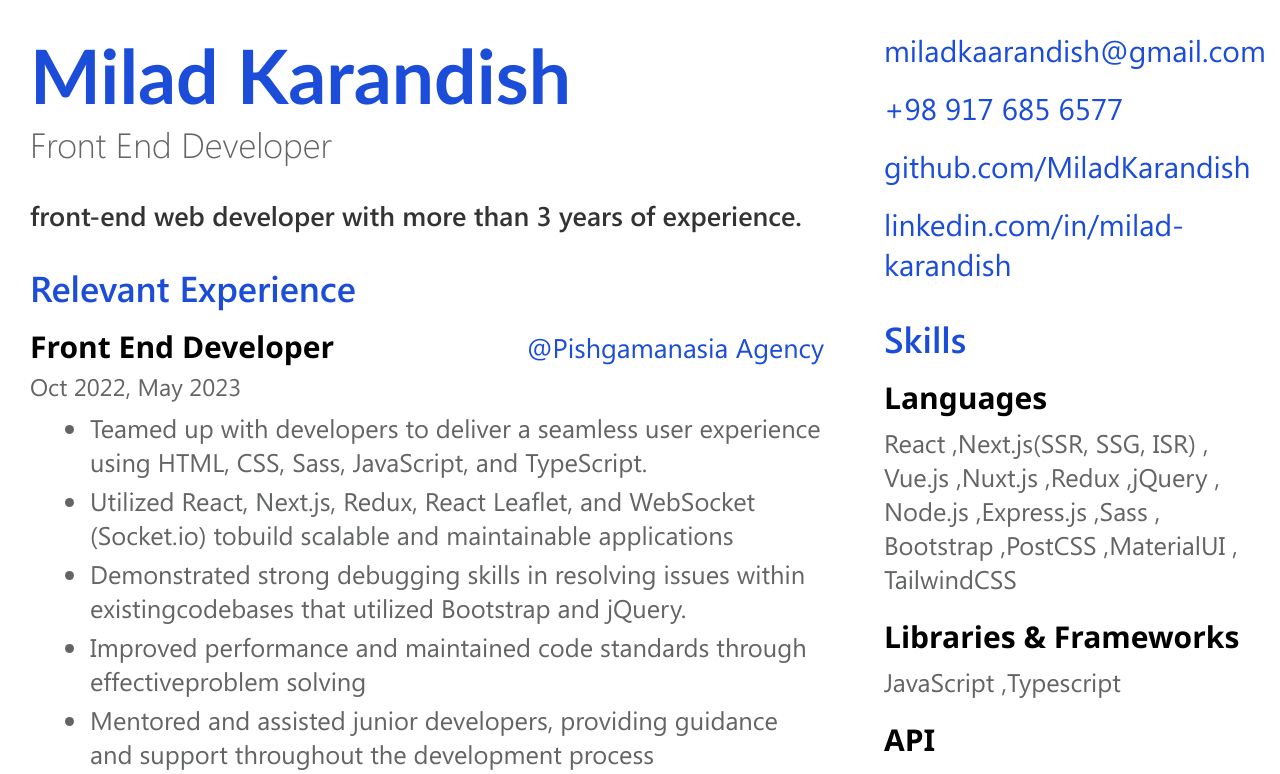
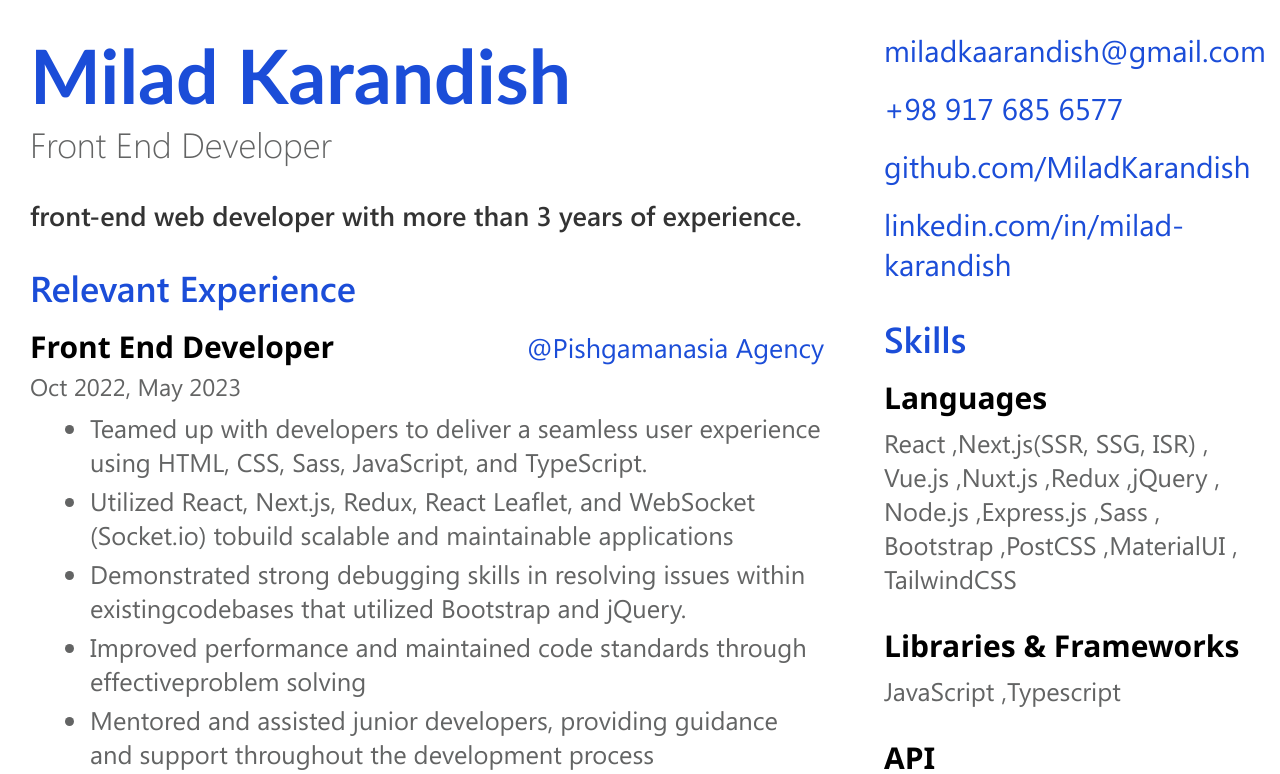
Before and after one commit to MiladKarandish/resume-maker, a React (Vite) app: page / in a window 1280 px wide. Shown: the top 774 px of the page. Built offline with nearby package versions, Linux system fonts and the light colour scheme.

Commit message:
trying on pdf

```diff
--- a/src/templates/main/main-template.module.scss
+++ b/src/templates/main/main-template.module.scss
@@ -21,7 +21,7 @@ $color-field: #636464;
   .sub-container {
     display: flex;
     flex-direction: column;
-    gap: 0.7rem;
+    gap: 1rem;
   }
 
   .title {
```
